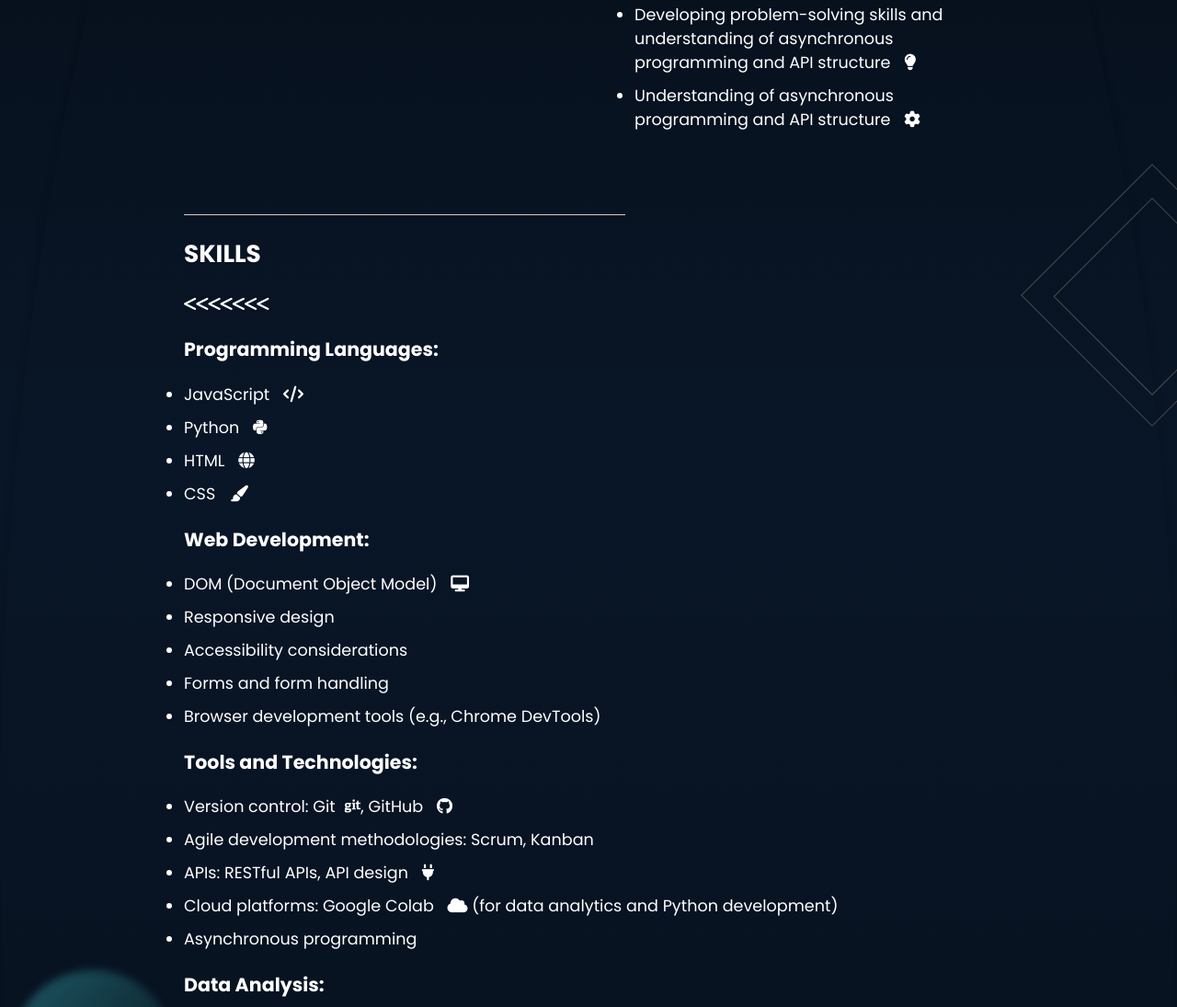
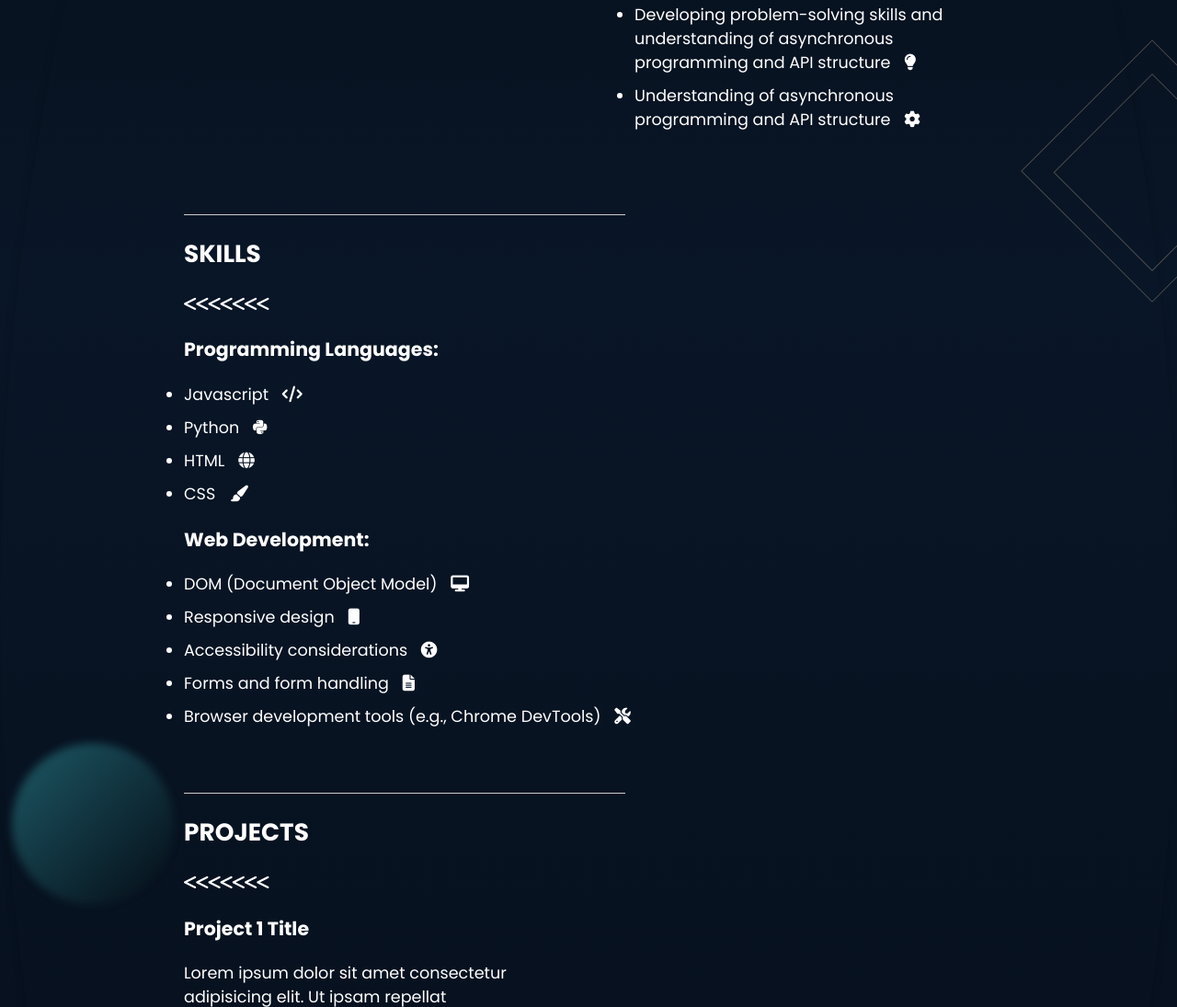
Before and after one commit to cherise231/cherise-CTD-Intro, a plain HTML site: page index.html in a window 1280 px wide. Shown: the part 1665-2760 px from the top of the page at 92% size. Drawn offline with Linux system fonts and the light colour scheme.

Commit message:
js added, created footer and skills

```diff
--- a/css/index.css
+++ b/css/index.css
@@ -766,5 +766,5 @@ li i {
 .footer-class {
   text-align: center;
   color: white;
-  padding: 2em;
+  padding: 4em 0;
 }
--- a/index.html
+++ b/index.html
@@ -172,7 +172,12 @@
           class="fa-solid fa-less-than"></i><i class="fa-solid fa-less-than"></i><i class="fa-solid fa-less-than"></i><i
           class="fa-solid fa-less-than"></i><i class="fa-solid fa-less-than"></i>
 
-        <h3>Programming Languages:</h3>
+        <h3 id="skillsTitleh3"></h3>
+        <ul id="skills-items">
+
+        </ul>
+
+        <!-- <h3>Programming Languages:</h3>
 
         <ul>
           <li>JavaScript <i class="fa-solid fa-code"></i></li>
@@ -218,7 +223,7 @@
             Data manipulation and analysis (using Python and Google Colab)
           </li>
           <li>Python libraries: NumPy, Pandas, Matplotlib, Scikit-learn</li>
-        </ul>
+        </ul> -->
 
         <!-- JavaScript <i class="fa fa-horizontal-rule"></i> →
                 HTML <i class="fa fa-horizontal-rule"></i> →
@@ -311,12 +316,7 @@
     </div> <!--background shapes closing -->
   </main>
   <script src="js/index.js">
-    // const hamburger = document.querySelector('.hamburger');
-    // const navbar = document.querySelector('.navbar');
 
-    // hamburger.addEventListener('click', () => {
-    //   navbar.classList.toggle('show-nav');
-    // });
   </script>
 </body>
 
--- a/js/index.js
+++ b/js/index.js
@@ -1,5 +1,3 @@
-
-
 const hamburger = document.querySelector(".hamburger");
 const navbar = document.querySelector(".navbar");
 
@@ -7,14 +5,77 @@ hamburger.addEventListener("click", () => {
   navbar.classList.toggle("show-nav");
 });
 
+const footerElem = document.createElement("footer");
+const bodyElem = document.querySelector("body");
+const currentYear = new Date().getFullYear();
+const copyrightSymbol = "\u00A9";
+footerElem.innerText = copyrightSymbol + " " + currentYear + " Cherise";
+//creates a footer class called footer-class
+footerElem.className = "footer-class";
+// footer.style.background = "pink";
+console.log(footerElem);
+console.log("working!");
+bodyElem.appendChild(footerElem);
 
-const footer = document.createElement("footer");
+// skils section
+//Programming Languages
+const skills = ["Javascript", "Python", "HTML", "CSS"];
+const iconsArray = [
+  "fa-solid fa-code",
+  "fa-brands fa-python",
+  "fa-solid fa-globe",
+  "fa-solid fa-paintbrush",
+];
+// this will grab my skills section and store it in a a new var called skillsSection
+const skillsSection = document.getElementById("skills");
+const skillsList = document.getElementById("skills-items");
 
-const body = document.querySelector("body");
-const currentYear = new Date().getFullYear();
-footer.innerText = "Copyright  " + currentYear;
-footer.className = "footer-class";
-// footer.style.background = "pink";
+// creates a skills Title area
+const skillsHeader = document.getElementById("skillsTitleh3");
+skillsHeader.innerText = "Programming Languages:";
 
+for (let i = 0; i < skills.length; i++) {
+  // creates an li and saves it to var skillstext
+  let skilltext = document.createElement("li");
+  //create an i element and saves it to var iconElem
+  // let iconElem = document.createElement("i");
 
-body.appendChild(footer);
+  // skilltext.innerHTML = skills[i] + ' <i class="' + iconsArray[i] + '"></i>';
+
+  skilltext.innerHTML = `${skills[i]} <i class="${iconsArray[i]}"></i>`;
+
+  //adds the li to the ul
+  skillsList.appendChild(skilltext);
+}
+
+//Web Development
+const webDevSkills = [
+  "DOM (Document Object Model)",
+  "Responsive design",
+  "Accessibility considerations",
+  "Forms and form handling",
+  "Browser development tools (e.g., Chrome DevTools)",
+];
+const webDevIconsArray = [
+  "fas fa-desktop",
+  "fas fa-mobile",
+  "fas fa-universal-access",
+  "fas fa-file-alt",
+  "fas fa-tools",
+];
+// "fas fa-form" use a blank icon
+
+const webDevskillsSection = document.getElementById("skills");
+const webDevskillsList = document.createElement("ul");
+
+const webDevHeader = document.createElement("h3");
+webDevHeader.innerText = "Web Development:";
+webDevskillsSection.appendChild(webDevHeader);
+webDevskillsSection.appendChild(webDevskillsList);
+
+for (let i = 0; i < webDevSkills.length; i++) {
+  let webDevText = document.createElement("li");
+  webDevText.innerHTML = `${webDevSkills[i]} <i class="${webDevIconsArray[i]}"></i>`;
+
+  webDevskillsList.appendChild(webDevText);
+}
```
